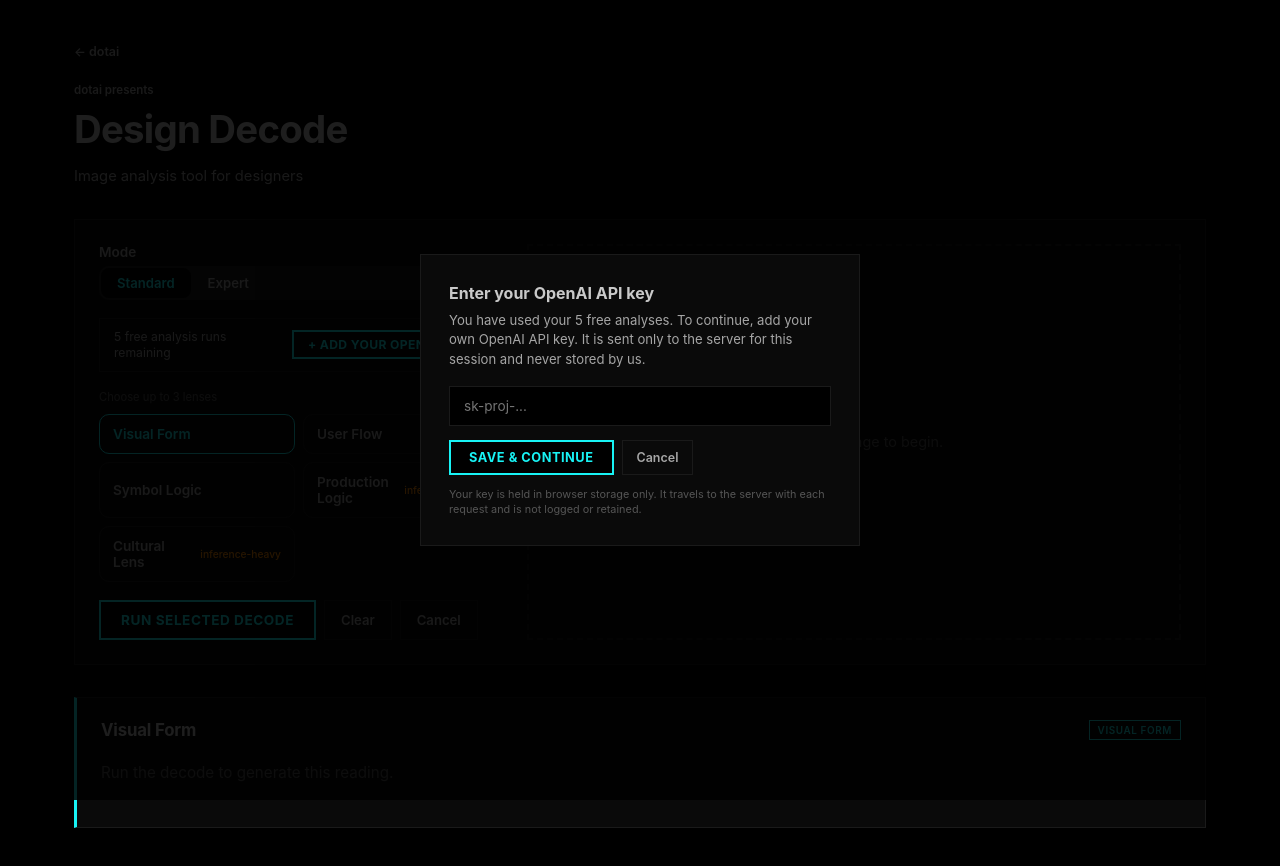
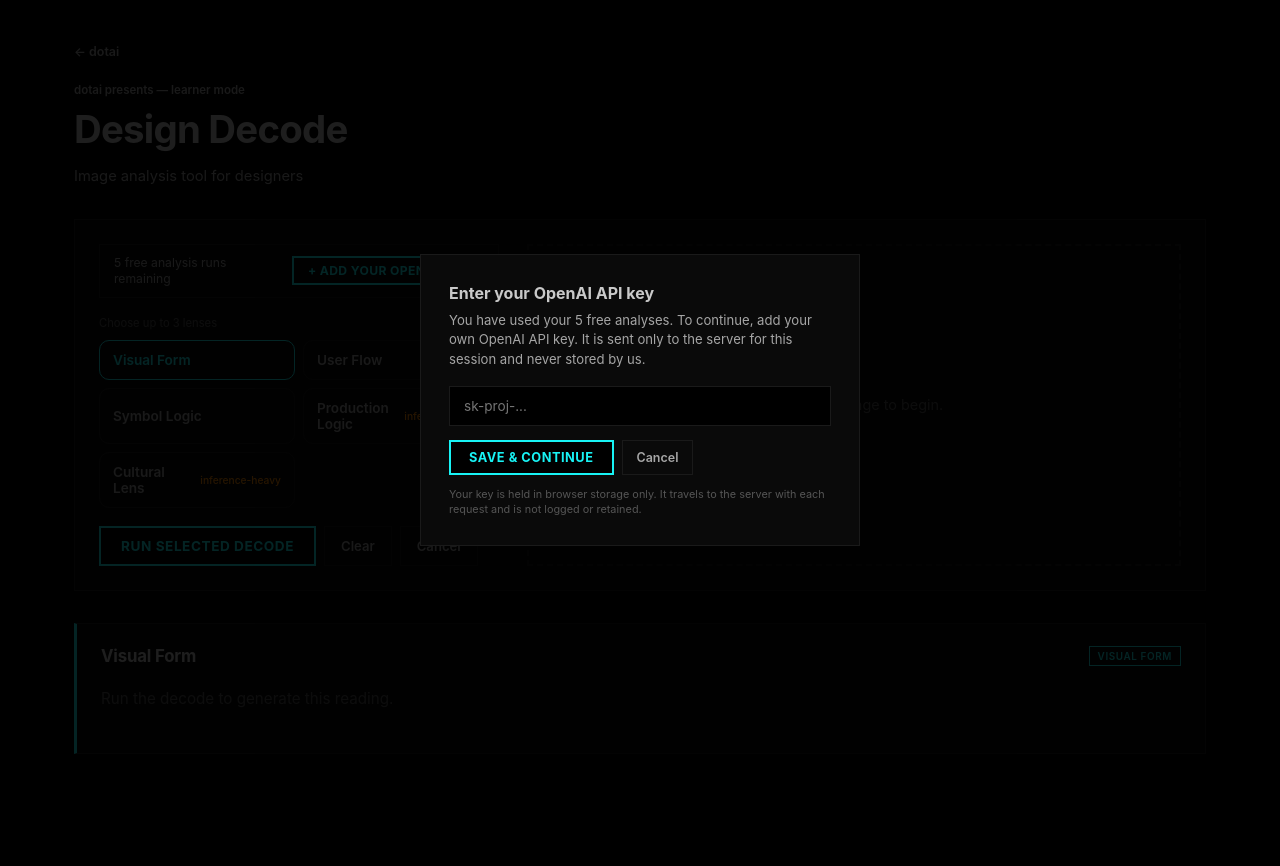
Before and after one commit to theblackyellowarrow/design-decode, a React (Vite) app: page / in a window 1280 px wide. Both pictures are taken after a click on the button "I have my own key". Shown: the top 866 px of the page. After the commit the page ends 834 px from the top, so only its background shows below. Built offline with nearby package versions, Linux system fonts and the light colour scheme.

Commit message:
Dual entry: Enter as Learner/Expert, remove mode selector, URL routing #toollearner/#toolexpert

```diff
--- a/src/main.jsx
+++ b/src/main.jsx
@@ -43,7 +43,10 @@
   }, []);
 
   useEffect(() => {
-    if (window.location.hash === '#tool') setShowLanding(false);
+    const hash = window.location.hash;
+    if (hash === '#toollearner') { setMode('standard'); setShowLanding(false); }
+    else if (hash === '#toolexpert') { setMode('expert'); setShowLanding(false); }
+    else if (hash === '#tool') setShowLanding(false);
   }, []);
 
   async function handleFile(event) {
@@ -206,7 +209,8 @@
             <p className="landing-desc">Design is rarely read from a single point of view. Every poster, interface, publication, object, exhibition, package, or spatial intervention carries formal decisions, cultural assumptions, production histories, patterns of interaction, and systems of meaning. Design Decode brings these perspectives together within a single environment for critical reading.</p>
             <p className="landing-desc">Built for designers, educators, researchers, students, curators, studios, and cultural practitioners.</p>
             <p className="landing-meta"><span className="landing-meta-highlight">5 free analyses</span> or add your OpenAI key for unlimited use</p>
-            <button type="button" className="landing-cta" onClick={() => { setShowLanding(false); history.replaceState(null, '', '#tool'); }}>Begin a Reading</button>
+            <button type="button" className="landing-cta" onClick={() => { setMode('standard'); setShowLanding(false); history.replaceState(null, '', '#toollearner'); }}>Enter as Learner</button>
+            <button type="button" className="landing-cta landing-cta-expert" onClick={() => { setMode('expert'); setShowLanding(false); history.replaceState(null, '', '#toolexpert'); }}>Enter as Expert</button>
             <button type="button" className="landing-key-link" onClick={() => { setShowLanding(false); setShowKeyPrompt(true); history.replaceState(null, '', '#tool'); }}>I have my own key</button>
           </div>
         </div>
@@ -301,29 +305,13 @@
       ) : null}
       <header className="hero">
         <button type="button" className="home-btn" onClick={() => { setShowLanding(true); history.replaceState(null, '', '#home'); }} aria-label="Home">← dotai</button>
-        <p className="eyebrow">dotai presents</p>
+        <p className="eyebrow">dotai presents &mdash; {mode === 'expert' ? 'Expert' : 'Learner'} mode</p>
         <h1>Design Decode</h1>
         <p>Image analysis tool for designers</p>
       </header>
 
       <section className="panel grid">
         <div className="controls">
-          <div className="mode-selector" aria-label="Pedagogy mode">
-            <span>Mode</span>
-            <div className="mode-options">
-              {['standard', 'expert'].map((m) => (
-                <button
-                  type="button"
-                  key={m}
-                  className={mode === m ? 'mode-btn selected' : 'mode-btn'}
-                  onClick={() => setMode(m)}
-                >
-                  {m}
-                </button>
-              ))}
-            </div>
-          </div>
-
           <div className="usage-info">
             <div className="usage-status">
               {userKey ? (
--- a/src/styles.css
+++ b/src/styles.css
@@ -141,9 +141,20 @@
   text-transform: uppercase;
   letter-spacing: 0.08em;
   transition: all 0.15s;
+  display: block;
+  margin: 0 auto;
 }
 .landing-cta:hover {
   background: var(--cyan);
+  color: #000;
+}
+.landing-cta-expert {
+  color: var(--orange);
+  border-color: var(--orange);
+  margin-top: 12px;
+}
+.landing-cta-expert:hover {
+  background: var(--orange);
   color: #000;
 }
 .landing-key-link {
```
